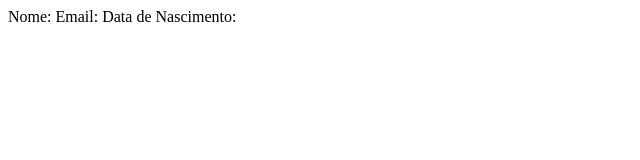
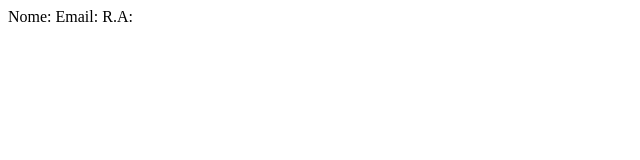
Before and after one commit to artursc97/helloword, a plain HTML site: page menu.html in a window 1280 px wide. Shown: the whole page, without its empty margins (0-640 px from the left). Drawn offline with Linux system fonts and the light colour scheme.

Commit message:
PRJ_02
Foi criado o projeto02

```diff
--- a/menu.html
+++ b/menu.html
@@ -7,6 +7,6 @@
 <body>
 Nome:
 Email:
-Data de Nascimento:
+R.A:
 </body>
 </html>
```
